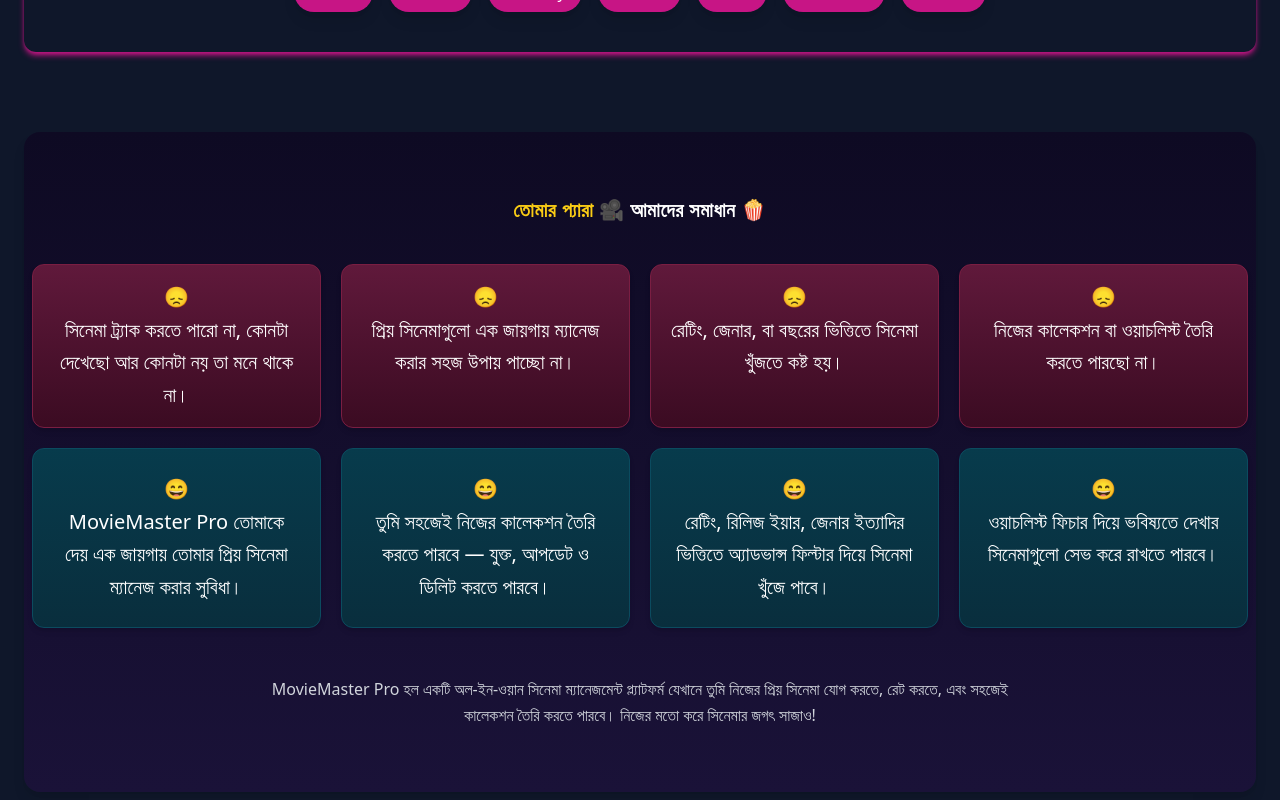
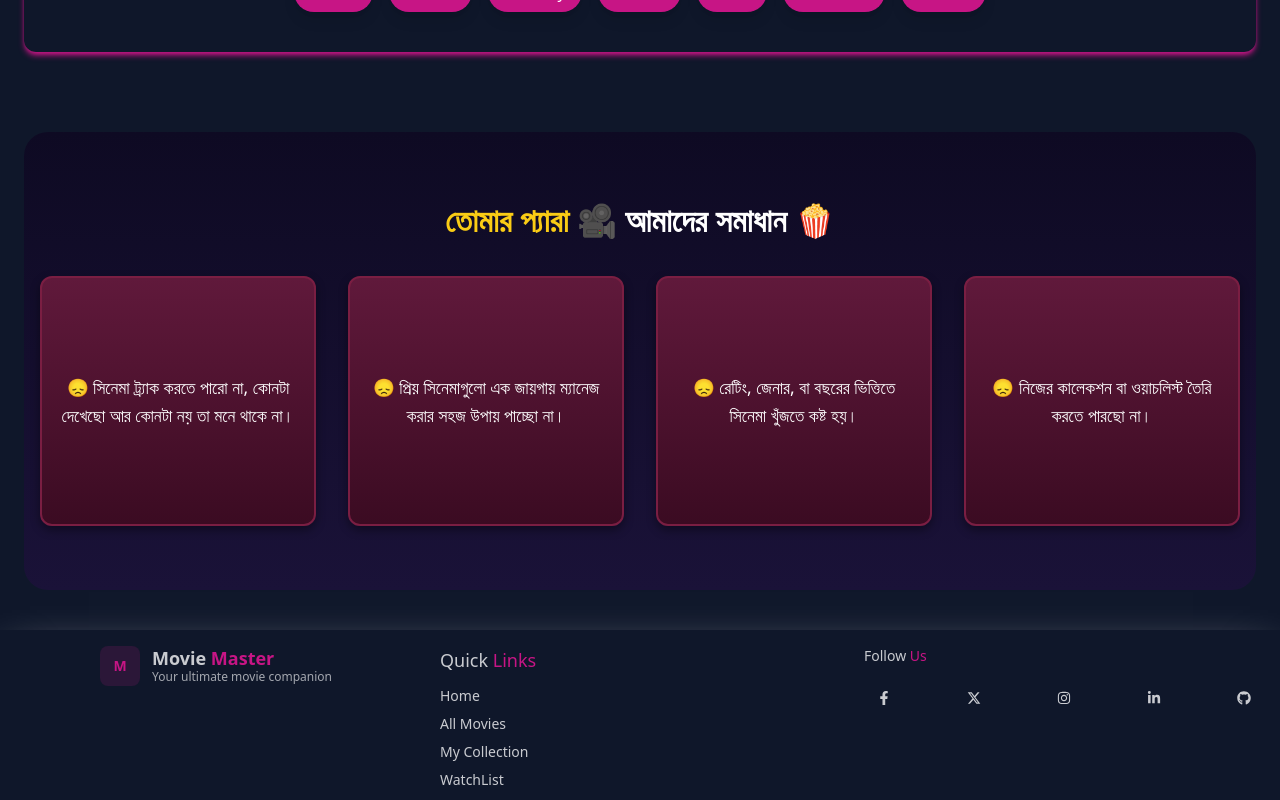
Before and after one commit to soumicshahriar/movie-master-client, a React app: page / in a window 1280 px wide. Shown: the part 1440-2240 px from the top of the page. Built offline with nearby package versions, Linux system fonts and the light colour scheme; no server answers; the HTML template or start-up script is replaced by a standard one.

Commit message:
apply style component to the about section from uiverse

```diff
--- a/package.json
+++ b/package.json
@@ -23,6 +23,7 @@
     "react-intersection-observer": "^10.0.0",
     "react-router": "^7.9.5",
     "react-toastify": "^11.0.5",
+    "styled-components": "^6.1.19",
     "sweetalert2": "^11.26.3",
     "swiper": "^12.0.3",
     "tailwindcss": "^4.1.17"
--- a/src/components/AboutSection.jsx
+++ b/src/components/AboutSection.jsx
@@ -1,90 +1,119 @@
 import React from "react";
-import { motion } from "framer-motion";
-
-const sectionVariants = {
-  hidden: { opacity: 0, y: 50 },
-  visible: {
-    opacity: 1,
-    y: 0,
-    transition: { duration: 0.6, staggerChildren: 0.2 },
-  },
-};
-
-const cardVariants = {
-  hidden: { opacity: 0, y: 30 },
-  visible: { opacity: 1, y: 0 },
-};
+import styled from "styled-components";
 
 const AboutSection = () => {
-  return (
-    <motion.section
-      className="py-16 px-2 bg-linear-to-b from-[#0e0a23] to-[#1a1238] text-white text-center rounded-2xl shadow-lg"
-      initial="hidden"
-      whileInView="visible"
-      viewport={{ once: false, amount: 0.02 }}
-      variants={sectionVariants}
-    >
-      {/* Heading */}
-      <motion.h2
-        className="text-base md:text-xl font-extrabold mb-10 tracking-wide"
-        variants={cardVariants}
-      >
-        <span className="text-[#facc15]">তোমার প্যারা 🎥 </span>
-        <span className="text-white">আমাদের সমাধান 🍿</span>
-      </motion.h2>
-
-      {/* Grid Layout */}
-      <div className="grid md:grid-cols-2 lg:grid-cols-4 gap-5 max-w-7xl mx-auto">
-        {/* Problems */}
-        {[
+  const problems = [
     "সিনেমা ট্র্যাক করতে পারো না, কোনটা দেখেছো আর কোনটা নয় তা মনে থাকে না।",
     "প্রিয় সিনেমাগুলো এক জায়গায় ম্যানেজ করার সহজ উপায় পাচ্ছো না।",
     "রেটিং, জেনার, বা বছরের ভিত্তিতে সিনেমা খুঁজতে কষ্ট হয়।",
     "নিজের কালেকশন বা ওয়াচলিস্ট তৈরি করতে পারছো না।",
-        ].map((text, i) => (
-          <motion.div
-            key={i}
-            variants={cardVariants}
-            className="bg-linear-to-b from-[#60193b] to-[#3b0b22] p-4 rounded-xl shadow-md border border-[#7a1e42]"
-          >
-            <p className="text-base md:text-xl leading-relaxed">
-              😞 <br />
-              {text}
-            </p>
-          </motion.div>
-        ))}
+  ];
 
-        {/* Solutions */}
-        {[
+  const solutions = [
     "MovieMaster Pro তোমাকে দেয় এক জায়গায় তোমার প্রিয় সিনেমা ম্যানেজ করার সুবিধা।",
     "তুমি সহজেই নিজের কালেকশন তৈরি করতে পারবে — যুক্ত, আপডেট ও ডিলিট করতে পারবে।",
     "রেটিং, রিলিজ ইয়ার, জেনার ইত্যাদির ভিত্তিতে অ্যাডভান্স ফিল্টার দিয়ে সিনেমা খুঁজে পাবে।",
     "ওয়াচলিস্ট ফিচার দিয়ে ভবিষ্যতে দেখার সিনেমাগুলো সেভ করে রাখতে পারবে।",
-        ].map((text, i) => (
-          <motion.div
-            key={i}
-            variants={cardVariants}
-            className="bg-linear-to-b from-[#073b4c] to-[#092e3d] p-6 rounded-xl shadow-md border border-[#0b4b5f]"
-          >
-            <p className="text-base md:text-xl leading-relaxed">
-              😄 <br />
-              {text}
-            </p>
-          </motion.div>
+  ];
+
+  return (
+    <StyledWrapper>
+      <section className="about-section">
+        <h2 className="section-title">
+          <span className="highlight">তোমার প্যারা 🎥</span> আমাদের সমাধান 🍿
+        </h2>
+
+        <div className="card-grid">
+          {problems.map((problem, i) => (
+            <div key={i} className="card">
+              <div className="card-inner">
+                <div className="card-front">
+                  <p>😞 {problem}</p>
+                </div>
+                <div className="card-back">
+                  <p>😄 {solutions[i]}</p>
+                </div>
+              </div>
+            </div>
           ))}
         </div>
-
-      {/* Bottom Text */}
-      <motion.p
-        className="max-w-3xl mx-auto mt-12 text-gray-300 leading-relaxed"
-        variants={cardVariants}
-      >
-        MovieMaster Pro হল একটি অল-ইন-ওয়ান সিনেমা ম্যানেজমেন্ট প্ল্যাটফর্ম
-        যেখানে তুমি নিজের প্রিয় সিনেমা যোগ করতে, রেট করতে, এবং সহজেই কালেকশন
-        তৈরি করতে পারবে। নিজের মতো করে সিনেমার জগৎ সাজাও!
-      </motion.p>
-    </motion.section>
+      </section>
+    </StyledWrapper>
   );
 };
 
 export default AboutSection;
+
+const StyledWrapper = styled.div`
+  .about-section {
+    background: linear-gradient(to bottom, #0e0a23, #1a1238);
+    color: #fff;
+    text-align: center;
+    padding: 4rem 1rem;
+    border-radius: 1.5rem;
+  }
+
+  .section-title {
+    font-size: 2rem;
+    font-weight: 800;
+    margin-bottom: 2rem;
+  }
+
+  .highlight {
+    color: #facc15;
+  }
+
+  .card-grid {
+    display: grid;
+    grid-template-columns: repeat(auto-fit, minmax(260px, 1fr));
+    gap: 2rem;
+    max-width: 1200px;
+    margin: 0 auto;
+  }
+
+  .card {
+    width: 100%;
+    height: 250px;
+    perspective: 1000px;
+  }
+
+  .card-inner {
+    position: relative;
+    width: 100%;
+    height: 100%;
+    transform-style: preserve-3d;
+    transition: transform 0.999s;
+  }
+
+  .card:hover .card-inner {
+    transform: rotateY(180deg);
+  }
+
+  .card-front,
+  .card-back {
+    position: absolute;
+    width: 100%;
+    height: 100%;
+    backface-visibility: hidden;
+    display: flex;
+    align-items: center;
+    justify-content: center;
+    border-radius: 12px;
+    padding: 1rem;
+    text-align: center;
+    font-size: 1.1rem;
+    line-height: 1.6;
+    box-shadow: 0 4px 10px rgba(0, 0, 0, 0.4);
+  }
+
+  .card-front {
+    background: linear-gradient(to bottom, #60193b, #3b0b22);
+    border: 2px solid #7a1e42;
+  }
+
+  .card-back {
+    background: linear-gradient(to bottom, #073b4c, #092e3d);
+    border: 2px solid #0b4b5f;
+    transform: rotateY(180deg);
+  }
+`;
--- a/src/index.css
+++ b/src/index.css
@@ -31,6 +31,4 @@
   .swiper-pagination-bullet-active {
     background: #ff6b00 !important;
   }
-
-
 }
```
Also changed, not shown: 1 other file (tests, documents, lock files or other folders). Lines whose indentation alone changed are shown as unchanged.
